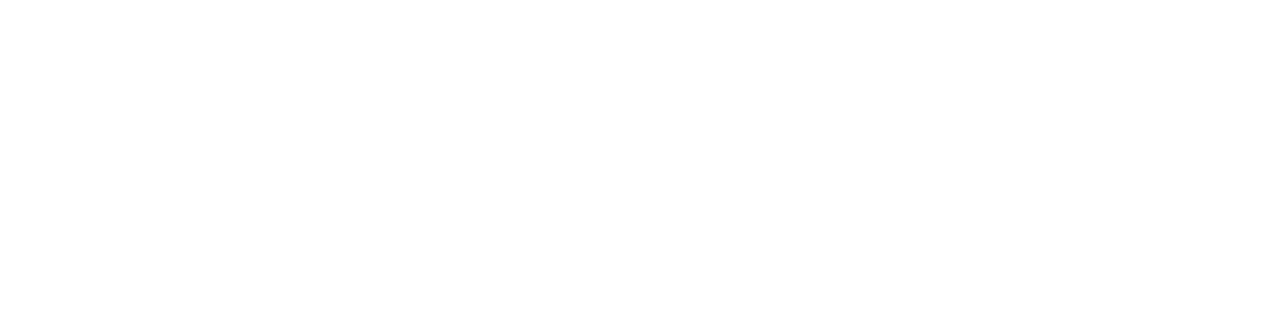
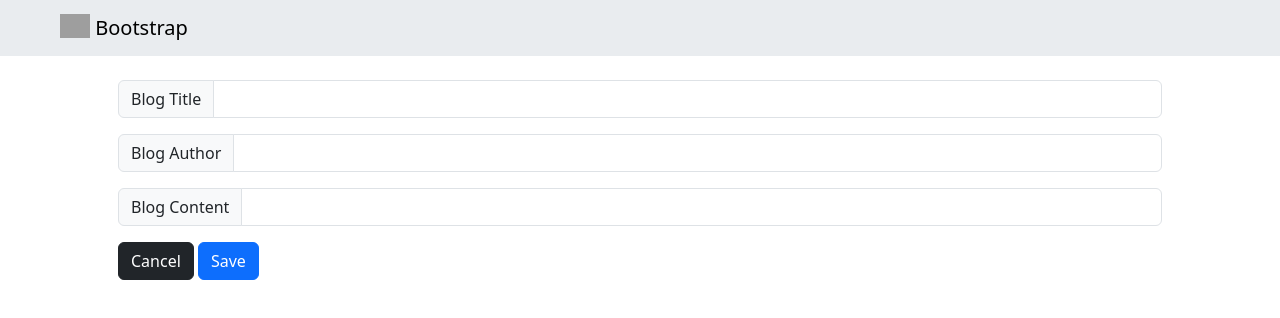
Before and after one commit to naykhantkyaw-coding/NKKDotNetCore, a plain HTML site: page NKKDotNetCore.Html/blog.html in a window 1280 px wide. Drawn offline with nearby package versions, Linux system fonts and the light colour scheme; grey boxes are pictures that could not be loaded.

Commit message:
[Complete] UI

```diff
--- a/NKKDotNetCore.Html/blog.html
+++ b/NKKDotNetCore.Html/blog.html
@@ -1,15 +1,76 @@
 <!DOCTYPE html>
 <html lang="en">
-<head>
-    <meta charset="UTF-8">
-    <meta name="viewport" content="width=device-width, initial-scale=1.0">
-    <link href="https://cdn.jsdelivr.net/npm/bootstrap@5.3.3/dist/css/bootstrap.min.css" rel="stylesheet"
-    integrity="sha384-QWTKZyjpPEjISv5WaRU9OFeRpok6YctnYmDr5pNlyT2bRjXh0JMhjY6hW+ALEwIH" crossorigin="anonymous">
+  <head>
+    <meta charset="UTF-8" />
+    <meta name="viewport" content="width=device-width, initial-scale=1.0" />
     <title>Blog CRUD</title>
-</head>
-<body>
+    <link
+      href="https://cdn.jsdelivr.net/npm/bootstrap@5.3.3/dist/css/bootstrap.min.css"
+      rel="stylesheet"
+      integrity="sha384-QWTKZyjpPEjISv5WaRU9OFeRpok6YctnYmDr5pNlyT2bRjXh0JMhjY6hW+ALEwIH"
+      crossorigin="anonymous"
+    />
+  </head>
+  <body>
+    <nav class="navbar bg-body-secondary px-5">
+      <div class="container-fluid">
+        <a class="navbar-brand" href="#">
+          <img
+            src="https://getbootstrap.com/docs/5.3/assets/brand/bootstrap-logo.svg"
+            alt="Logo"
+            width="30"
+            height="24"
+            class="d-inline-block align-text-top"
+          />
+          Bootstrap
+        </a>
+      </div>
+    </nav>
 
-    <script src="https://cdn.jsdelivr.net/npm/bootstrap@5.3.3/dist/js/bootstrap.bundle.min.js"
-    integrity="sha384-YvpcrYf0tY3lHB60NNkmXc5s9fDVZLESaAA55NDzOxhy9GkcIdslK1eN7N6jIeHz" crossorigin="anonymous"></script>
-</body>
+    <div class="container px-5 mt-4">
+      <div class="input-group mb-3">
+        <span class="input-group-text" id="inputGroup-sizing-default"
+          >Blog Title</span
+        >
+        <input
+          type="text"
+          class="form-control"
+          aria-label="Sizing example input"
+          aria-describedby="inputGroup-sizing-default"
+        />
+      </div>
+
+      <div class="input-group mb-3">
+        <span class="input-group-text" id="inputGroup-sizing-default"
+          >Blog Author</span
+        >
+        <input
+          type="text"
+          class="form-control"
+          aria-label="Sizing example input"
+          aria-describedby="inputGroup-sizing-default"
+        />
+      </div>
+
+      <div class="input-group mb-3">
+        <span class="input-group-text" id="inputGroup-sizing-default"
+          >Blog Content</span
+        >
+        <input
+          type="text"
+          class="form-control"
+          aria-label="Sizing example input"
+          aria-describedby="inputGroup-sizing-default"
+        />
+      </div>
+      <button type="button" class="btn btn-dark">Cancel</button>
+      <button type="button" class="btn btn-primary">Save</button>
+    </div>
+
+    <script
+      src="https://cdn.jsdelivr.net/npm/bootstrap@5.3.3/dist/js/bootstrap.bundle.min.js"
+      integrity="sha384-YvpcrYf0tY3lHB60NNkmXc5s9fDVZLESaAA55NDzOxhy9GkcIdslK1eN7N6jIeHz"
+      crossorigin="anonymous"
+    ></script>
+  </body>
 </html>
```
